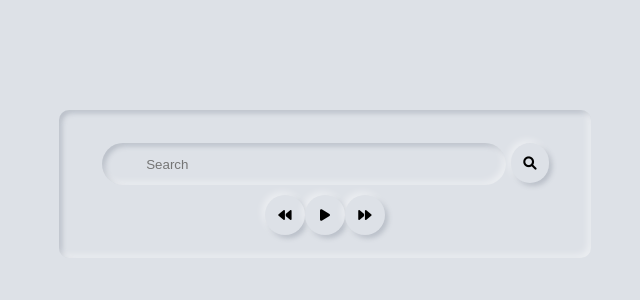
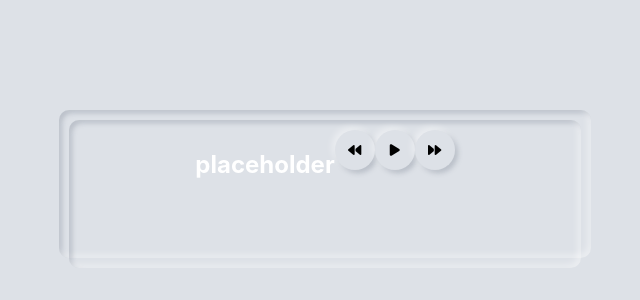
Before and after one commit to Dewiter/Player, a React (Create React App) app in the folder client/: page / in a window 1280 px wide. Shown: the part 82-382 px from the top of the page, without its empty margins (315-955 px from the left). Built offline with nearby package versions, Linux system fonts and the light colour scheme.

Commit message:
fist part

```diff
--- a/client/src/components/player/Inputs/Button.js
+++ b/client/src/components/player/Inputs/Button.js
@@ -1,11 +1,12 @@
-import React, { useState, useEffect } from 'react';
+import React, { useState, useEffect, useRef } from 'react';
 
-const Button = React.forwardRef(({ content, onclick }, ref) => {
+const Button = React.forwardRef(({ content, onclick, customClass }, ref) => {
   const [currentContent, setCurrentContent] = useState('');
 
   useEffect(() => {
-    setCurrentContent(content);
-  }, [content]);
+    setCurrentContent(() => content);
+    ref?.current.classList.add(customClass);
+  }, [, content]);
 
   return (
     <button ref={ref} className='btn btn-not-pressed' onClick={onclick}>
--- a/client/src/components/player/Inputs/Inputs.js
+++ b/client/src/components/player/Inputs/Inputs.js
@@ -11,15 +11,6 @@ const Inputs = ({ queue }) => {
   const audio = document.querySelector('#audio');
 
   useEffect(() => {
-    // if (queue.length === 0) {
-    //   playPause.current.disabled = true;
-    //   prev.current.disabled = true;
-    //   next.current.disabled = true;
-    // } else {
-    //   playPause.current.disabled = false;
-    //   prev.current.disabled = false;
-    //   next.current.disabled = false;
-    // }
     if (queue.length === 1) {
       console.log('set to zero');
       setCurrentSong(0);
@@ -31,14 +22,15 @@ const Inputs = ({ queue }) => {
     if (queue.length > 0) {
       if (!isPlaying) {
         //Chnaging style
-        playPause.current.classList.remove('playPause-not-pressed');
-        playPause.current.classList.add('playPause-pressed');
+        playPause.current.classList.remove('btn-not-pressed');
+        playPause.current.classList.add('btn-pressed');
         playPause.current.style.color = '#578cc5';
 
         //audio manipulation
         audio.src = queue[index].audio;
         audio.currentTime = currentTime;
         audio.play();
+        setIsPlaying(true);
       }
     }
   };
@@ -50,8 +42,9 @@ const Inputs = ({ queue }) => {
 
     //Changing style
     playPause.current.style.color = 'black';
-    playPause.current.classList.remove('playPause-pressed');
-    playPause.current.classList.add('playPause-not-pressed');
+    playPause.current.classList.remove('btn-pressed');
+    playPause.current.classList.add('btn-not-pressed');
+    setIsPlaying(false);
   };
 
   const previousSong = (index) => {
@@ -89,11 +82,12 @@ const Inputs = ({ queue }) => {
   };
 
   return (
-    <div>
+    <div className='btn-media-container'>
       <Button
         ref={prev}
         content='fas fa-backward'
         onclick={() => previousSong(currentSong)}
+        customClass='btn-media'
       />
 
       {!isPlaying ? (
@@ -101,18 +95,21 @@ const Inputs = ({ queue }) => {
           content='fas fa-play'
           ref={playPause}
           onclick={() => playSong(currentSong)}
+          customClass='btn-media'
         />
       ) : (
         <Button
           content='fas fa-pause'
           ref={playPause}
           onclick={() => pauseSong()}
+          customClass='btn-media'
         />
       )}
       <Button
         ref={next}
         content='fas fa-forward'
         onclick={() => nextSong(currentSong)}
+        customClass='btn-media'
       />
       <audio id='audio'></audio>
     </div>
--- a/client/src/components/player/Player.js
+++ b/client/src/components/player/Player.js
@@ -17,8 +17,9 @@ const Player = () => {
   };
 
   return (
-    <div className='player'>
-      <Search handler={dispatch} state={state} />
+    <div className='container container-out player'>
+      {/* <Search handler={dispatch} state={state} /> */}
+      <h1>placeholder</h1>
       <Input queue={state.queue} />
       {state.modalState && (
         <Modal
--- a/client/src/components/player/Search.js
+++ b/client/src/components/player/Search.js
@@ -57,7 +57,7 @@ const Search = ({ state, handler }) => {
 
   return (
     <>
-      <form onSubmit={SendLink}>
+      <form className='query' onSubmit={SendLink}>
         <input
           className='input-search'
           type='text'
```
Also changed, not shown: client/src/components/player/Playlist.js (added, +18 -0 lines), client/src/components/player/Song.js (added, +11 -0 lines).
